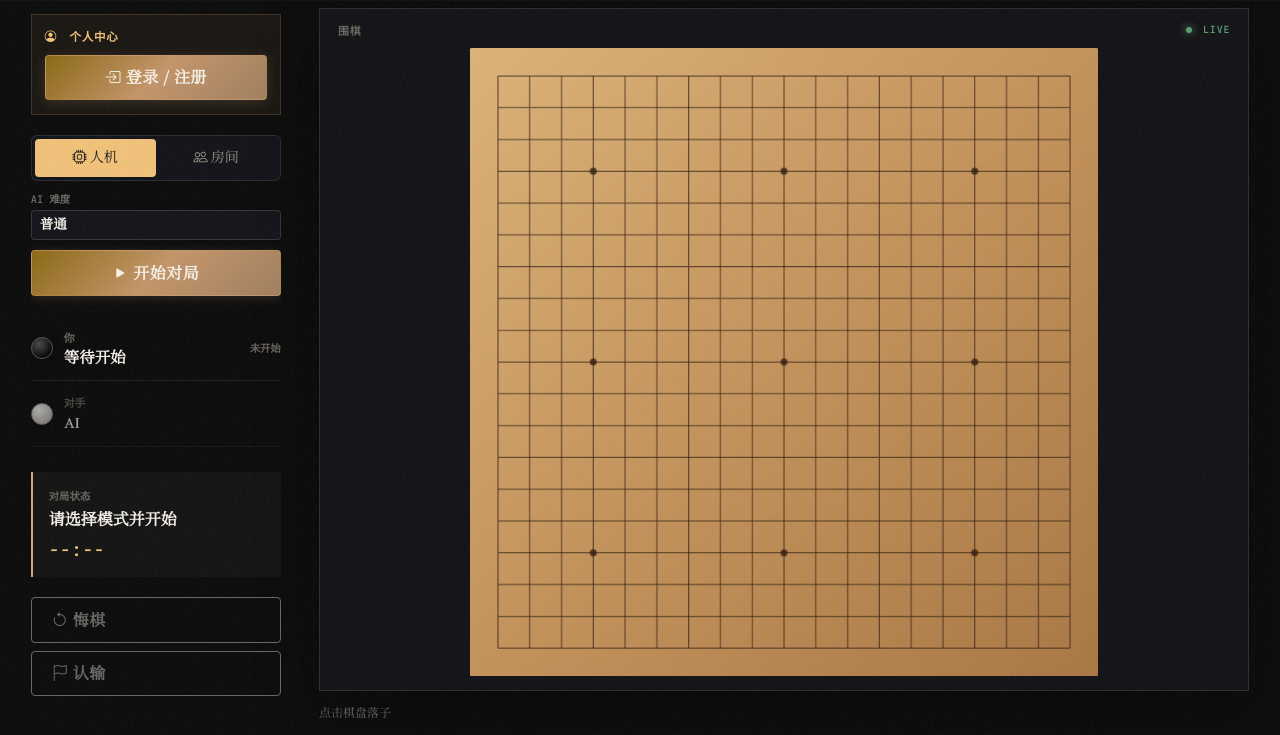
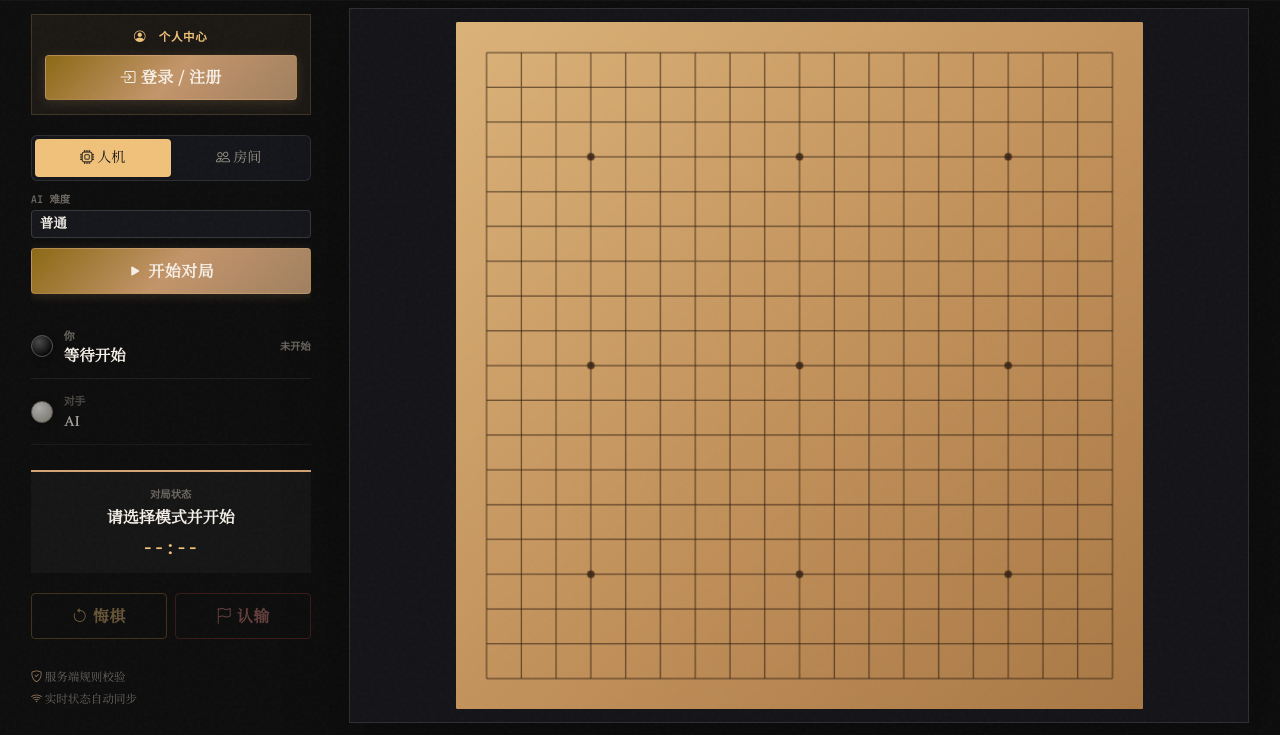
Before and after one commit to dbx192/GomokuBattle, a FastAPI app: page /play/go in a window 1280 px wide. Shown: the part 65-800 px from the top of the page. Run offline with FastAPI, Linux system fonts and the light colour scheme; some libraries are stand-ins or nearby versions.

Commit message:
refactor: 优化对局页面布局与功能，修复房间同步问题
1.  调整侧边栏与棋盘布局宽度，优化个人信息排版
2.  移除棋盘标题与实时状态指示器，新增房间邀请链接复制功能
3.  添加邀请链接直接加入房间的逻辑，优化websocket连接状态提示
4.  修复对局房间状态同步，新增数据库缓存过期处理
5.  更新静态资源版本号

```diff
--- a/static/css/main.css
+++ b/static/css/main.css
@@ -127,19 +127,19 @@ body {
 .mode-switch { display:flex; padding:3px; background:#14151a; border:1px solid rgba(255,255,255,.1); border-radius:6px; }
 .mode-choice { flex:1; border:0; background:transparent; color:var(--text-secondary); padding:8px 6px; border-radius:4px; font-size:.88rem; }
 .mode-choice.is-active { color:#151313; background:var(--gold-bright); }
-.play-layout { display:grid; grid-template-columns:250px minmax(0, 1fr); gap:clamp(22px, 3vw, 44px); padding-top:8px; align-items:start; }
-.play-sidebar { padding-top:6px; }
-.play-account { margin-bottom:20px; padding:13px; border:1px solid rgba(212,165,116,.2); background:rgba(212,165,116,.07); }
+.play-layout { display:grid; grid-template-columns:280px minmax(0, 1fr); gap:clamp(22px, 3vw, 44px); padding-top:8px; align-items:start; }
+.play-sidebar { width:100%; max-width:280px; justify-self:center; padding-top:6px; }
+.play-account { margin-bottom:20px; padding:13px; border:1px solid rgba(212,165,116,.2); background:rgba(212,165,116,.07); text-align:center; }
 .play-account-heading { margin-bottom:11px; color:var(--gold-bright); font:600 .72rem var(--font-mono); letter-spacing:.06em; }
 .play-account-heading i { margin-right:5px; }
-.play-account-user { display:flex; align-items:center; gap:10px; }
+.play-account-user { display:flex; align-items:center; justify-content:center; gap:10px; text-align:left; }
 .play-account-user .user-avatar-placeholder { width:36px; height:36px; margin:0; font-size:1rem; }
 .play-account-user strong,.play-account-user span { display:block; line-height:1.35; }
 .play-account-user strong { color:var(--text-primary); font-size:.95rem; }
 .play-account-user span { color:var(--text-muted); font-size:.72rem; }
-.play-account-stats { display:grid; grid-template-columns:repeat(3, 1fr); gap:6px; margin-top:12px; padding-top:10px; border-top:1px solid rgba(255,255,255,.08); }
-.play-account-stats span { color:var(--text-muted); font-size:.67rem; text-align:center; }
-.play-account-stats b { display:block; color:var(--text-primary); font:600 .9rem var(--font-mono); }
+.play-account-stats { display:flex; align-items:baseline; gap:8px; margin-top:2px; white-space:nowrap; }
+.play-account-stats span { color:var(--text-muted); font-size:.66rem; }
+.play-account-stats b { color:var(--text-primary); font:600 .78rem var(--font-mono); margin-right:1px; }
 .play-account-login { padding-bottom:14px; }
 .player-strip { display:flex; align-items:center; gap:11px; padding:13px 0; border-bottom:1px solid rgba(255,255,255,.08); }
 .player-strip > div { display:grid; line-height:1.2; gap:4px; flex:1; }
@@ -151,7 +151,7 @@ body {
 .player-dot-ai { background:radial-gradient(circle at 35% 30%,#fff,#bdb7ab 80%); border:1px solid #8c867c; }
 .turn-pill { color:var(--text-muted); font:600 .64rem var(--font-mono); white-space:nowrap; }
 .turn-pill.is-your-turn { color:var(--jade); }
-.status-block { margin:25px 0 18px; padding:16px; border-left:2px solid var(--gold); background:rgba(255,255,255,.035); display:grid; gap:5px; }
+.status-block { margin:25px 0 18px; padding:14px 16px; border-top:2px solid var(--gold); background:rgba(255,255,255,.035); display:grid; gap:5px; text-align:center; }
 .status-kicker { color:var(--text-muted); font:600 .65rem var(--font-mono); text-transform:uppercase; }
 .status-block strong { font-size:1rem; }
 .clock-display { color:var(--gold-bright); font:500 1.1rem var(--font-mono); letter-spacing:.04em; }
@@ -159,24 +159,24 @@ body {
 .room-info span { color:var(--text-muted); font-size:.72rem; grid-column:1/-1; }
 .room-info strong { color:var(--gold-bright); font:600 1.28rem var(--font-mono); letter-spacing:.14em; }
 .room-info small { align-self:center; color:var(--text-muted); font-size:.7rem; }
+.room-code-button { width:max-content; padding:0; border:0; background:transparent; color:var(--gold-bright); font:600 1.28rem var(--font-mono); letter-spacing:.14em; cursor:copy; }
+.room-code-button:hover { color:#ffe0a5; text-decoration:underline; }
 .room-join label { display:block; color:var(--text-muted); font-size:.73rem; margin-bottom:7px; }
 .join-line { display:flex; gap:6px; }
 .join-line .form-control { min-width:0; background:#15161b; border-color:rgba(255,255,255,.14); color:var(--text-primary); font:600 .84rem var(--font-mono); letter-spacing:.1em; }
 .icon-button { width:40px; border:1px solid rgba(255,255,255,.16); background:transparent; color:var(--gold-bright); border-radius:4px; }
 .icon-button:hover { background:rgba(212,165,116,.13); }
-.sidebar-actions { display:grid; gap:8px; margin-top:20px; }
-.btn-subtle,.btn-danger-subtle { border:1px solid rgba(255,255,255,.13); background:transparent; color:var(--text-secondary); text-align:left; }
-.btn-subtle:hover { border-color:var(--gold); color:var(--gold-bright); }
-.btn-danger-subtle:hover { border-color:var(--cinnabar); color:#e78b83; }
+.sidebar-actions { display:grid; grid-template-columns:repeat(2, minmax(0, 1fr)); gap:8px; margin-top:20px; }
+.btn-subtle,.btn-danger-subtle { border:1px solid rgba(255,255,255,.13); background:transparent; text-align:center; }
+#undoBtn { border-color:rgba(232,168,64,.6); color:var(--gold-bright); }
+#resignBtn { border-color:rgba(192,64,64,.65); color:#e78b83; }
+#undoBtn:hover { background:rgba(232,168,64,.12); border-color:var(--amber); color:#ffe0a5; }
+#resignBtn:hover { background:rgba(192,64,64,.13); border-color:var(--cinnabar); color:#ffc0bb; }
 .rules-note { color:var(--text-muted); font-size:.72rem; line-height:1.9; margin-top:28px; }
 .rules-note i { width:18px; color:var(--gold-muted); }
 .board-column { min-width:0; display:flex; flex-direction:column; align-items:stretch; }
 .board-frame { width:100%; padding:13px; background:#141418; border:1px solid rgba(255,255,255,.11); box-shadow:0 20px 60px rgba(0,0,0,.32); }
-.board-caption { display:flex; justify-content:space-between; align-items:center; padding:0 5px 10px; color:var(--text-muted); font:600 .68rem var(--font-mono); letter-spacing:.08em; text-transform:uppercase; }
-.live-indicator { color:var(--jade); font-size:.62rem; }
-.live-indicator i { display:inline-block; width:6px; height:6px; border-radius:50%; background:var(--jade); margin-right:4px; box-shadow:0 0 8px var(--jade); }
 .board-frame .game-board-canvas { display:block; width:100%; border:0; border-radius:2px; box-shadow:none; }
-.move-hint { color:var(--text-muted); font-size:.75rem; margin:13px 0 0; }
 @media (min-width: 801px) {
     .play-header { display:none; }
     .play-page { height:calc(100vh - 65px); padding-top:4px; overflow:hidden; }
@@ -184,7 +184,7 @@ body {
     .play-sidebar { overflow-y:auto; padding-bottom:12px; }
     .board-column { min-height:0; }
     .board-frame { flex:1; min-height:0; display:flex; flex-direction:column; }
-    .board-frame .game-board-canvas { width:auto; height:calc(100% - 27px); max-width:100%; margin:0 auto; }
+    .board-frame .game-board-canvas { width:auto; height:100%; max-width:100%; margin:0 auto; }
 }
 @media (max-width: 800px) { .play-page { padding-top:18px; } .play-header { align-items:flex-start; flex-direction:column; } .play-layout { grid-template-columns:1fr; gap:22px; } .play-sidebar { order:2; display:grid; grid-template-columns:1fr 1fr; gap:0 16px; } .play-account,.play-actions,.player-strip,.status-block,.rules-note { grid-column:1/-1; } .play-actions { grid-template-columns:1fr 1fr; } .play-actions .mode-switch { min-width:0; } .room-join { grid-column:1/-1; } .sidebar-actions { grid-column:1/-1; grid-template-columns:1fr 1fr; } }
 
--- a/static/js/play.js
+++ b/static/js/play.js
@@ -13,7 +13,6 @@ const names = {gomoku: '五子棋', go: '围棋', xiangqi: '中国象棋', chess
 $(function () {
     document.getElementById('gameTitle').textContent = names[GAME];
     document.getElementById('gameMark').textContent = {gomoku: '五', go: '围', xiangqi: '象', chess: '♞'}[GAME];
-    document.getElementById('boardLabel').textContent = names[GAME];
     API.get('/api/games')
         .done(response => { catalog = Object.fromEntries(response.data.map(item => [item.code, item])); })
         .fail(() => { catalog = {}; toastr.warning('棋种目录暂时不可用，仍可开始对局'); });
@@ -25,6 +24,7 @@ $(function () {
     $('.mode-choice').on('click', function () { mode = this.dataset.mode; $('.mode-choice').removeClass('is-active'); $(this).addClass('is-active'); updateMode(); });
     canvas.addEventListener('click', clickBoard);
     updateMode(); draw();
+    joinFromInviteLink();
 });
 
 function updateMode() {
@@ -54,11 +54,22 @@ function join() {
     API.post(`/api/match-rooms/${code}/join`, {}).done(res => { room = res.data; playerColor = room.host_id === currentUserId() ? colors()[0] : colors()[1]; activateRoom(); }).fail(showError);
 }
 
+function joinFromInviteLink() {
+    const code = new URLSearchParams(location.search).get('room')?.trim().toUpperCase();
+    if (!code) return;
+    mode = 'room';
+    $('.mode-choice').removeClass('is-active');
+    $('.mode-choice[data-mode="room"]').addClass('is-active');
+    updateMode();
+    $('#roomCodeInput').val(code);
+    if (needAuth()) join();
+}
+
 function currentUserId() { try { return JSON.parse(localStorage.getItem('user') || '{}').id; } catch (_) { return null; } }
 function colors() { return GAME === 'xiangqi' ? ['red','black'] : ['black','white']; }
 function active() {
     const isTurn = state && state.current_player === playerColor && !state.result;
-    $('#gameStatus').text(state?.ai_error ? state.ai_error : (state?.result ? `对局结束 · ${state.result.reason}` : (isTurn ? '轮到你落子' : 'AI 正在思考')));
+    $('#gameStatus').text(state?.ai_error ? state.ai_error : (state?.result ? `对局结束 · ${state.result.reason}` : (isTurn ? '轮到你落子' : (room ? '等待对手落子' : 'AI 正在思考'))));
     $('#turnPill').text(state?.result ? '已结束' : (isTurn ? '你的回合' : '对手回合')).toggleClass('is-your-turn', !!isTurn);
     $('#playerSide').text(playerColor || '等待开始');
     $('#resignBtn').prop('disabled', !state || !!state.result);
@@ -77,7 +88,10 @@ function monitorAiTurn() {
     }).fail(showError), 300);
 }
 function activateRoom() {
-    state = room.state; active(); $('#roomInfo').removeClass('d-none').html(`<span>房间码</span><strong>${room.room_code}</strong><small>分享给好友加入</small>`);
+    state = room.state;
+    active();
+    $('#roomInfo').removeClass('d-none').html(`<span>房间码</span><button type="button" id="copyRoomLink" class="room-code-button" title="复制邀请链接">${room.room_code}</button><small>点击房间码复制邀请链接</small>`);
+    $('#copyRoomLink').on('click', copyRoomLink);
     const token = localStorage.getItem('access_token'); const proto = location.protocol === 'https:' ? 'wss:' : 'ws:';
     socket = new WebSocket(`${proto}//${location.host}/api/match-rooms/${room.room_id}/ws?token=${encodeURIComponent(token)}`);
     socket.onmessage = event => {
@@ -97,8 +111,32 @@ function activateRoom() {
     socket.onclose = () => { if (room && room.status === 'playing') $('#gameStatus').text('连接已关闭，请刷新重连'); };
 }
 
+async function copyRoomLink() {
+    if (!room?.room_code) return;
+    const inviteUrl = new URL(`/play/${GAME}`, location.origin);
+    inviteUrl.searchParams.set('room', room.room_code);
+    const text = inviteUrl.toString();
+    try {
+        await navigator.clipboard.writeText(text);
+    } catch (_) {
+        const input = document.createElement('textarea');
+        input.value = text;
+        input.style.position = 'fixed';
+        input.style.opacity = '0';
+        document.body.appendChild(input);
+        input.select();
+        document.execCommand('copy');
+        input.remove();
+    }
+    toastr.success('邀请链接已复制');
+}
+
 function sendAction(type, move) {
-    if (room) { if (socket?.readyState === WebSocket.OPEN) socket.send(JSON.stringify({type, move})); return; }
+    if (room) {
+        if (socket?.readyState === WebSocket.OPEN) socket.send(JSON.stringify({type, move}));
+        else toastr.warning('房间连接尚未就绪，请稍候重试');
+        return;
+    }
     if (!sessionId) return;
     if (type === 'move') API.post(`/api/games/${GAME}/sessions/move`, {game_id: sessionId, move}).done(res => { state = res.data.state; active(); monitorAiTurn(); }).fail(showError);
     else if (type === 'pass') API.post(`/api/games/go/sessions/pass`, {game_id: sessionId}).done(res => { state = res.data.state; active(); monitorAiTurn(); }).fail(showError);
--- a/templates/base.html
+++ b/templates/base.html
@@ -9,7 +9,7 @@
     <link href="/static/lib/bootstrap/css/bootstrap.min.css" rel="stylesheet">
     <link href="/static/lib/bootstrap-icons/css/bootstrap-icons.min.css" rel="stylesheet">
     <link href="/static/lib/toastr/toastr.min.css" rel="stylesheet">
-    <link href="/static/css/main.css?v=20260816" rel="stylesheet">
+    <link href="/static/css/main.css?v=20260818" rel="stylesheet">
 
     {% block head_extra %}{% endblock %}
 </head>
--- a/templates/play.html
+++ b/templates/play.html
@@ -11,8 +11,7 @@
         <aside class="play-sidebar">
             <section class="play-account" id="userInfo" style="display:none;">
                 <div class="play-account-heading"><i class="bi bi-person-circle"></i> 个人中心</div>
-                <div class="play-account-user"><span class="user-avatar-placeholder" id="userAvatar">?</span><div><strong id="userName">-</strong><span id="userRank">新手</span></div></div>
-                <div class="play-account-stats"><span><b id="userWins">0</b>胜</span><span><b id="userLosses">0</b>负</span><span><b id="userWinRate">0%</b>胜率</span></div>
+                <div class="play-account-user"><span class="user-avatar-placeholder" id="userAvatar">?</span><div><strong id="userName">-</strong><span id="userRank">新手</span><div class="play-account-stats"><span><b id="userWins">0</b>胜</span><span><b id="userLosses">0</b>负</span><span><b id="userWinRate">0%</b>胜率</span></div></div></div>
             </section>
             <section class="play-account play-account-login" id="loginPromptCard">
                 <div class="play-account-heading"><i class="bi bi-person-circle"></i> 个人中心</div>
@@ -31,7 +30,7 @@
             <div class="sidebar-actions"><button id="undoBtn" class="btn btn-subtle" disabled><i class="bi bi-arrow-counterclockwise"></i> 悔棋</button><button id="passBtn" class="btn btn-subtle d-none"><i class="bi bi-skip-forward"></i> 停一手</button><button id="resignBtn" class="btn btn-danger-subtle" disabled><i class="bi bi-flag"></i> 认输</button></div>
             <p class="rules-note"><i class="bi bi-shield-check"></i> 服务端规则校验<br><i class="bi bi-wifi"></i> 实时状态自动同步</p>
         </aside>
-        <section class="board-column"><div class="board-frame"><div class="board-caption"><span id="boardLabel">棋盘</span><span class="live-indicator"><i></i> LIVE</span></div><canvas id="boardCanvas" width="720" height="{% if game_code == 'xiangqi' %}798{% else %}720{% endif %}" class="game-board-canvas{% if game_code == 'xiangqi' %} xiangqi-board{% endif %}"></canvas></div><p id="moveHint" class="move-hint">点击棋盘落子</p></section>
+        <section class="board-column"><div class="board-frame"><canvas id="boardCanvas" width="720" height="{% if game_code == 'xiangqi' %}798{% else %}720{% endif %}" class="game-board-canvas{% if game_code == 'xiangqi' %} xiangqi-board{% endif %}"></canvas></div></section>
     </main>
 </div>
 <div class="modal fade" id="gameResultModal" tabindex="-1" aria-labelledby="gameResultTitle" aria-hidden="true">
@@ -41,4 +40,4 @@
     </div></div>
 </div>
 {% endblock %}
-{% block scripts %}<script src="/static/js/play.js?v=20260816"></script>{% endblock %}
+{% block scripts %}<script src="/static/js/play.js?v=20260818"></script>{% endblock %}
```
Also changed, not shown: routers/match_rooms.py (+7 -0 lines).
